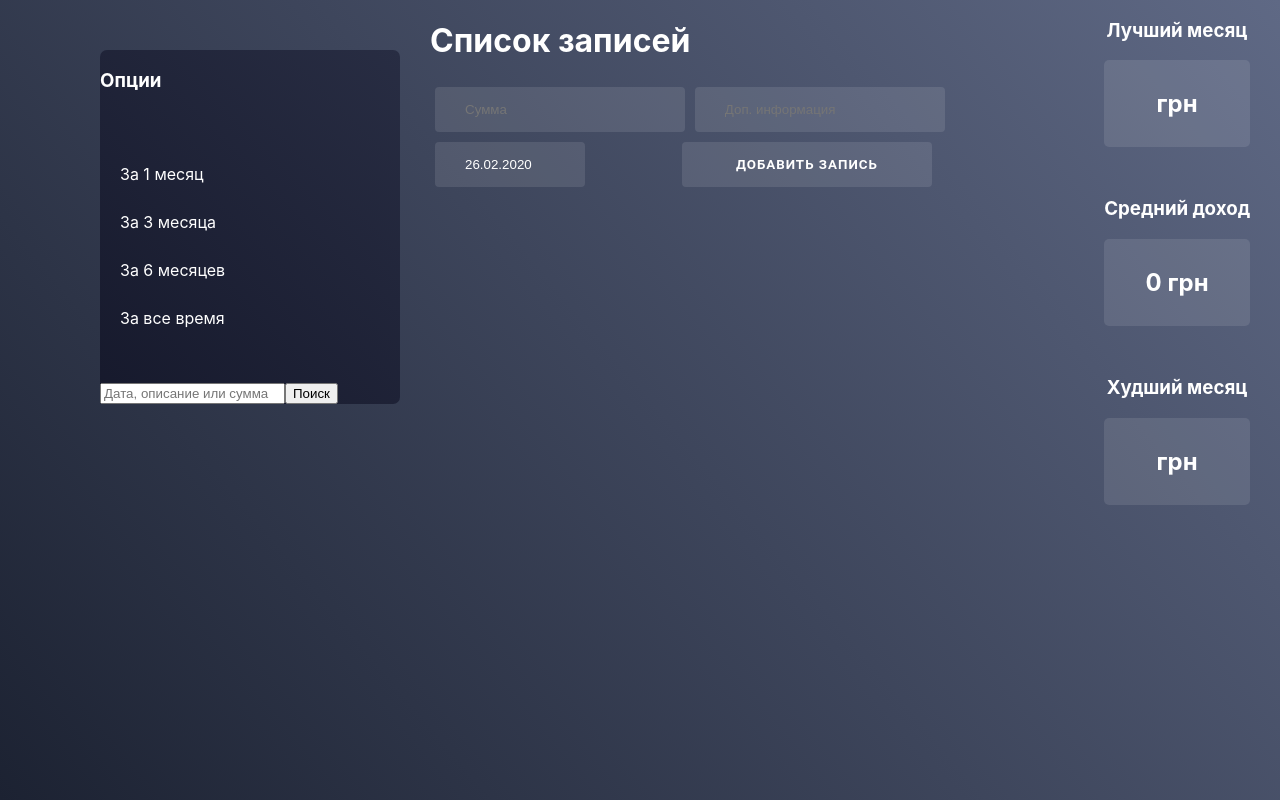
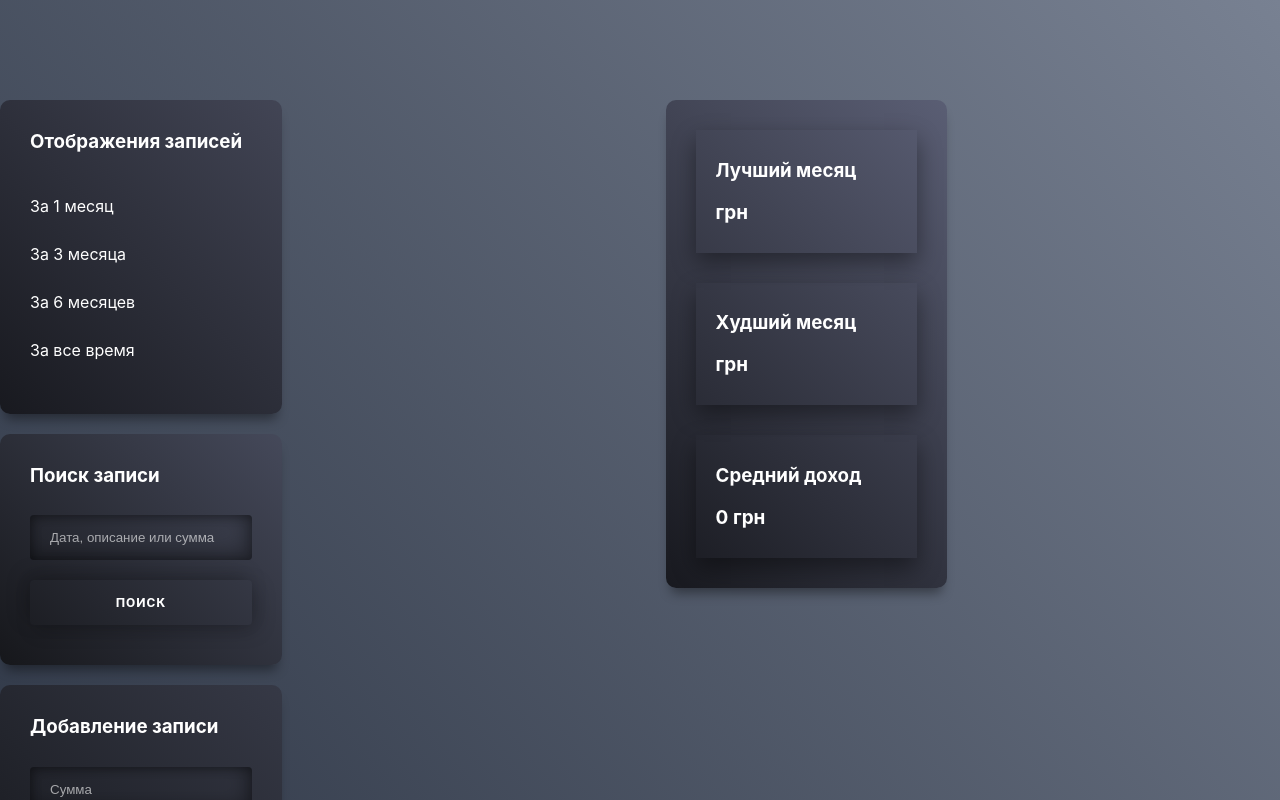
Before and after one commit to yukhymovych/earnings-app, a React (Create React App) app: page / in a window 1280 px wide. Shown: the top 800 px of the page. Built offline with nearby package versions, Linux system fonts and the light colour scheme.

Commit message:
big style changing

```diff
--- a/src/App.css
+++ b/src/App.css
@@ -1,22 +1,41 @@
 .app-wrapper {
-   background: linear-gradient(230deg, #5F6985, #1C2232);
+   background: linear-gradient(230deg, rgb(120, 129, 146), rgb(36, 44, 59));
    min-height: 100vh;
    display: flex;
+   justify-content: center;
    color: white;
+}
+.container{
    position: relative;
+   width: 1400px;
+   margin: 100px 0;
+   display: flex;
+   justify-content: space-between;
+}
+.container__item{
+   width: 22%;
+}
+.container__item--z-index{
+   z-index: 1;
+}
+.container__item:nth-child(1),
+.container__item:nth-child(3){
+   position: sticky;
+   top: 100px;
+   align-self: flex-start;
 }
 
 /*////////////////////////////////////////////////////////////*/
 
-.list-place{
-   position: relative;
-   padding-left: 430px;
+.list-wrapper,
+.month-list{
+   display: flex;
+   flex-direction: column-reverse;
 }
 
 /*////////////////////////////////////////////////////////////*/
 
 .income-edit-form{
-   width: 350px;
    background: linear-gradient(-45deg, rgba(15, 15, 15, 1) 20%, #4e789b 170%);
    position: fixed;
    border-radius: 10px;
@@ -26,6 +45,7 @@
    padding: 20px 30px;
    opacity: 0;
    visibility: hidden;
+   z-index: 1;
    transition: 0.5s ease-in-out;
 }
 .edit-form-header{
@@ -56,23 +76,23 @@
 }
 
 /*////////////////////////////////////////////////////////////*/
-
+.option-menu-header{
+   padding: 30px 0 0 30px;
+   margin-top: 0;
+}
 .option-menu{
-   background: linear-gradient(225deg, #282d43, #16192C);
-   position: fixed;
-   top: 50px;
-   left: 100px;
-   width: 300px;
-   border-radius: 7px;
+   background: linear-gradient(225deg, rgb(66, 69, 85), rgb(24, 25, 31));
+   box-shadow: 0 10px 12px -5px rgba(0,0,0,0.4);
+   border-radius: 10px;
 }
 .option-menu-item{
-   padding: 40px 0;
+   padding: 10px 0 40px 0;
 }
 .option-button{
    display: block;
    cursor: pointer;
    color: white;
-   padding: 14px 20px;
+   padding: 14px 30px;
    transition: 0.5s ease;
 }
 .option-button:hover{
--- a/src/App.js
+++ b/src/App.js
@@ -18,7 +18,7 @@ class App extends Component{
       super(props);
 
       this.app = firebase.initializeApp(config);
-      this.database = this.app.database().ref().child('income');
+      this.database = this.app.database().ref().child('income'); //test
 
       this.incomeEditForm = React.createRef();
       this.errorMessage2 = React.createRef();
@@ -144,7 +144,7 @@ class App extends Component{
             }
             else
             {
-               for(var i=0; i < incomeArray.length; i++){
+               for(let i=0; i < incomeArray.length; i++){
                   if(incomeArray[i].id === incomeId){
                      this.database.child(incomeId).set({
                         incomeSum: parseInt(editFormSum, 10),
@@ -325,8 +325,24 @@ class App extends Component{
    render(){
       return(
          <div className="app-wrapper">
+            <div className="container">
+               <div className="container__item">
+                  <div className="option-menu">
+                     <h3 className="option-menu-header">Отображения записей</h3>
+                     <div className="option-menu-item">
+                        <span className="option-button" onClick={this.showFirstOption}>За 1 месяц</span>
+                        <span className="option-button" onClick={this.showSecondOption}>За 3 месяца</span>
+                        <span className="option-button" onClick={this.showThirdOption}>За 6 месяцев</span>
+                        <span className="option-button" onClick={this.showFourthOption}>За все время</span>
+                     </div>
+                  </div>
+                  <SearchForm searching={this.searching} />
+                  <IncomeForm addIncome={this.addIncome} />
+               </div>
+
+               <div className="container__item container__item--z-index">
                   <div className="list-place">
-               <h1>Список записей</h1>
+                     <div className="list-wrapper">
                      {
                         this.state.fullIncomeList.map((item) => {
                            return(
@@ -342,11 +358,17 @@ class App extends Component{
                            )
                         })
                      }
-               <IncomeForm addIncome={this.addIncome} />
                      </div>
-
+                  </div>
+               </div>
+               <div className="container__item">
+                  <SideInfo incomeList={this.state.initialIncomeList} />
+               </div>
+               <div className="container__item">
                   <div className="month-list">
                      <IncomeMonth incomeList={this.state.initialIncomeList} />
+                  </div>
+               </div>
             </div>
 
             <div id="income-edit-form" className="income-edit-form" ref={this.incomeEditForm}>
@@ -361,19 +383,6 @@ class App extends Component{
                <span id="editFormCloseButton" className="close-button">Отменить</span>
                <p className="error-message-2" ref={this.errorMessage2}>Вы ввели неверные данные. Вы ввели неверные данные.</p>
             </div>
-
-            <div className="option-menu">
-               <h3 className="option-menu-header">Опции</h3>
-               <div className="option-menu-item">
-                  <span className="option-button" onClick={this.showFirstOption}>За 1 месяц</span>
-                  <span className="option-button" onClick={this.showSecondOption}>За 3 месяца</span>
-                  <span className="option-button" onClick={this.showThirdOption}>За 6 месяцев</span>
-                  <span className="option-button" onClick={this.showFourthOption}>За все время</span>
-               </div>
-               <SearchForm searching={this.searching} />
-            </div>
-
-            <SideInfo incomeList={this.state.initialIncomeList} />
          </div>
       );
    }
--- a/src/IncomeForm/IncomeForm.css
+++ b/src/IncomeForm/IncomeForm.css
@@ -10,28 +10,48 @@
    visibility: visible;
 }
 .input-form{
-   width: 520px;
+  width: 100%;
+  margin-top: 20px;
+  padding: 30px;
+  box-sizing: border-box;
+  background: linear-gradient(225deg, rgb(54, 57, 70), rgb(12, 13, 15));
+  box-shadow: 0 10px 12px -5px rgba(0,0,0,0.4);
+  border-radius: 10px;
 }
-.input-form input,
-.input-form button{
+.input-form__header{
+   margin-top: 0;
+}
+.sum-input,
+.info-input,
+.input-button,
+.react-datepicker__input-container input{
    border: none;
    outline: none;
-   background-color: rgba(255, 255, 255, 0.1);
-   padding: 15px 30px;
+   background: transparent;
+   box-shadow: inset 2px 2px 10px rgba(0, 0, 0, 0.3), inset -5px -5px 20px rgba(0, 0, 0, 0.4);
+   padding: 15px 20px;
    border-radius: 4px;
-   margin: 5px;
-   width: 36.5%;
-   color: white;
-   box-sizing: inherit;
+   margin: 10px 0;
+   width: 100%;
+   box-sizing: border-box;
+   color: rgba(255,255,255,1);
 }
-.input-form button{
+.react-datepicker-wrapper{
+   display: block !important;
+}
+.input-form input::placeholder{
+   color: rgba(255,255,255,0.6);
+}
+.input-button{
    cursor: pointer;
    font-weight: bold;
    text-transform: uppercase;
+   box-shadow: -5px -5px 20px rgba(0, 0, 0, 0.2), 5px 5px 20px rgba(0, 0, 0, 0.2);
    letter-spacing: 1px;
    font-family: 'Roboto';
+   color: rgba(255,255,255,1);
    transition: 0.5s;
 }
-.input-form button:hover{
-   background-color: rgba(255, 255, 255, 0.3);
+.input-button:hover{
+   box-shadow: -2px -2px 5px rgba(0, 0, 0, 0.2), 2px 2px 5px rgba(0, 0, 0, 0.2);
 }
--- a/src/IncomeForm/IncomeForm.jsx
+++ b/src/IncomeForm/IncomeForm.jsx
@@ -96,6 +96,7 @@ class IncomeForm extends Component{
    render() {
       return (
          <div className="input-form">
+            <h3 className="input-form__header">Добавление записи</h3>
             <input className="sum-input"
             placeholder="Сумма"
             value={this.state.newIncomeSum}
--- a/src/IncomeMonth/IncomeMonth.jsx
+++ b/src/IncomeMonth/IncomeMonth.jsx
@@ -28,7 +28,7 @@ class IncomeMonth extends Component {
             return (
                <div className="income-month">
                   <p className="income-month__date">{ item.monthNum } { item.monthYear }</p>
-                  <p className="income-month__sum">{ item.monthSum }</p>
+                  <p className="income-month__sum">{ item.monthSum } грн</p>
                </div>
             )
          })
--- a/src/Logic/logic.js
+++ b/src/Logic/logic.js
@@ -98,7 +98,7 @@ export function statsCalculation (data) {
          selectedMonths[i].monthNum = monthsNames[selectedMonths[i].monthNum];
       }
    }
-   console.log(selectedMonths);
+
    resultData = {
       avgSum: tempAvgSum,
       bestMonth: tempBestMonth,
--- a/src/SearchForm/SearchForm.css
+++ b/src/SearchForm/SearchForm.css
@@ -0,0 +1,40 @@
+.search-form{
+   width: 100%;
+   margin-top: 20px;
+   padding: 30px;
+   box-sizing: border-box;
+   background: linear-gradient(225deg, rgb(69, 73, 90), rgb(22, 23, 27));
+   box-shadow: 0 10px 12px -5px rgba(0,0,0,0.4);
+   border-radius: 10px;
+}
+.search__header{
+   margin-top: 0;
+}
+.search__input,
+.search__btn{
+   border: none;
+   outline: none;
+   background: transparent;
+   box-shadow: inset 2px 2px 10px rgba(0, 0, 0, 0.3), inset -5px -5px 20px rgba(0, 0, 0, 0.4);
+   padding: 15px 20px;
+   border-radius: 4px;
+   margin: 10px 0;
+   width: 100%;
+   box-sizing: border-box;
+   color: white;
+}
+.search__btn{
+   cursor: pointer;
+   font-weight: bold;
+   text-transform: uppercase;
+   box-shadow: -5px -5px 20px rgba(0, 0, 0, 0.2), 5px 5px 20px rgba(0, 0, 0, 0.2);
+   letter-spacing: 1px;
+   font-family: 'Roboto';
+   transition: 0.5s;
+}
+.search__btn:hover{
+   box-shadow: -2px -2px 5px rgba(0, 0, 0, 0.2), 2px 2px 5px rgba(0, 0, 0, 0.2);
+}
+.search-form input::placeholder{
+   color: rgba(255,255,255,0.6);
+}
--- a/src/SearchForm/SearchForm.jsx
+++ b/src/SearchForm/SearchForm.jsx
@@ -22,12 +22,12 @@ class SearchForm extends Component {
    render(){
       return(
          <div className="search-form">
-            <input className=""
+            <h3 className="search__header">Поиск записи</h3>
+            <input className="search__input"
             placeholder="Дата, описание или сумма"
             value={this.state.inquiry}
             onChange={this.handleInquiryInput} />
-
-            <button className=""
+            <button className="search__btn"
             onClick={this.inquiryInputStart}>Поиск</button>
          </div>
       )
--- a/src/SideInfo/SideInfo.css
+++ b/src/SideInfo/SideInfo.css
@@ -1,22 +1,29 @@
 .side-info{
-   position: fixed;
-   right: 30px;
-   text-align: center;
+   background: linear-gradient(225deg, rgb(90, 94, 116), rgb(24, 25, 31));
+   padding: 30px;
+   margin: 0 0 20px 0;
+   border-radius: 10px;
+   box-shadow: 0 10px 12px -5px rgba(0,0,0,0.4);
+   position: relative;
+   transition: 0.5s ease;
 }
 .side-info-header{
 
 }
 .side-info-item{
-   background-color: rgba(255, 255, 255, 0.1);
-   padding: 5px 30px;
-   border-radius: 5px;
-   margin-bottom: 50px;
+  margin-bottom: 30px;
+  box-shadow: 0 10px 22px 0px rgba(0,0,0,0.4);
+  padding: 10px 20px;
+}
+.side-info-item:last-child{
+   margin-bottom: 0;
 }
 .side-info-date{
    font-weight: thin;
-   font-size: 24px;
+   font-size: 18px;
+   color: rgba(255,255,255,0.6);
 }
 .side-info-sum{
    font-weight: bold;
-   font-size: 24px;
+   font-size: 19px;
 }
--- a/src/SideInfo/SideInfo.jsx
+++ b/src/SideInfo/SideInfo.jsx
@@ -19,7 +19,7 @@ class SideInfo extends Component{
       if (prevProps !== this.props) {
          tempObject = logic.statsCalculation(this.props.incomeList);
 
-         if (tempObject.worstMonth.monthNum != undefined) {
+         if (tempObject.worstMonth.monthNum !== undefined) {
             this.setState({
                avgSum: tempObject.avgSum,
                bestMonth: tempObject.bestMonth,
@@ -32,23 +32,23 @@ class SideInfo extends Component{
    render(){
       return(
          <div className="side-info">
-            <h3 className="side-info-header">Лучший месяц</h3>
             <div className="side-info-item">
+               <h3 className="side-info-header">Лучший месяц</h3>
                <p className="side-info-date">
                   { this.state.bestMonth.monthNum } { this.state.bestMonth.monthYear }
                </p>
                <p className="side-info-sum">{ this.state.bestMonth.monthSum } <span>грн</span></p>
             </div>
-            <h3 className="side-info-header">Средний доход</h3>
             <div className="side-info-item">
-               <p className="side-info-sum">{ Math.round(this.state.avgSum) } <span>грн</span></p>
-            </div>
-            <h3 className="side-info-header">Худший месяц</h3>
-            <div className="side-info-item">
+               <h3 className="side-info-header">Худший месяц</h3>
                <p className="side-info-date">
                   { this.state.worstMonth.monthNum } { this.state.worstMonth.monthYear }
                </p>
                <p className="side-info-sum">{ this.state.worstMonth.monthSum } <span>грн</span></p>
+            </div>
+            <div className="side-info-item">
+               <h3 className="side-info-header">Средний доход</h3>
+               <p className="side-info-sum">{ Math.round(this.state.avgSum) } <span>грн</span></p>
             </div>
          </div>
       )
```
Also changed, not shown: src/Income/Income.css (+13 -11 lines), src/IncomeMonth/IncomeMonth.css (+26 -0 lines). Lines whose indentation alone changed are shown as unchanged.
